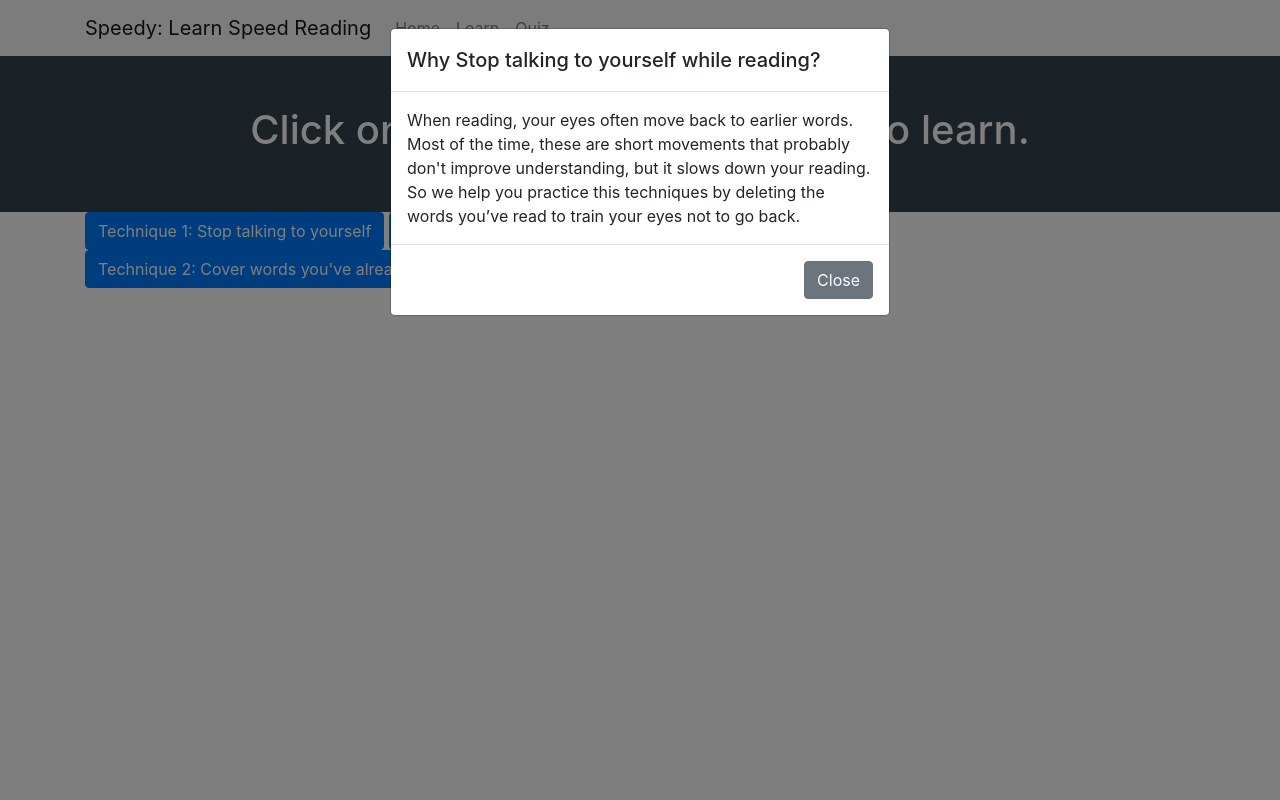
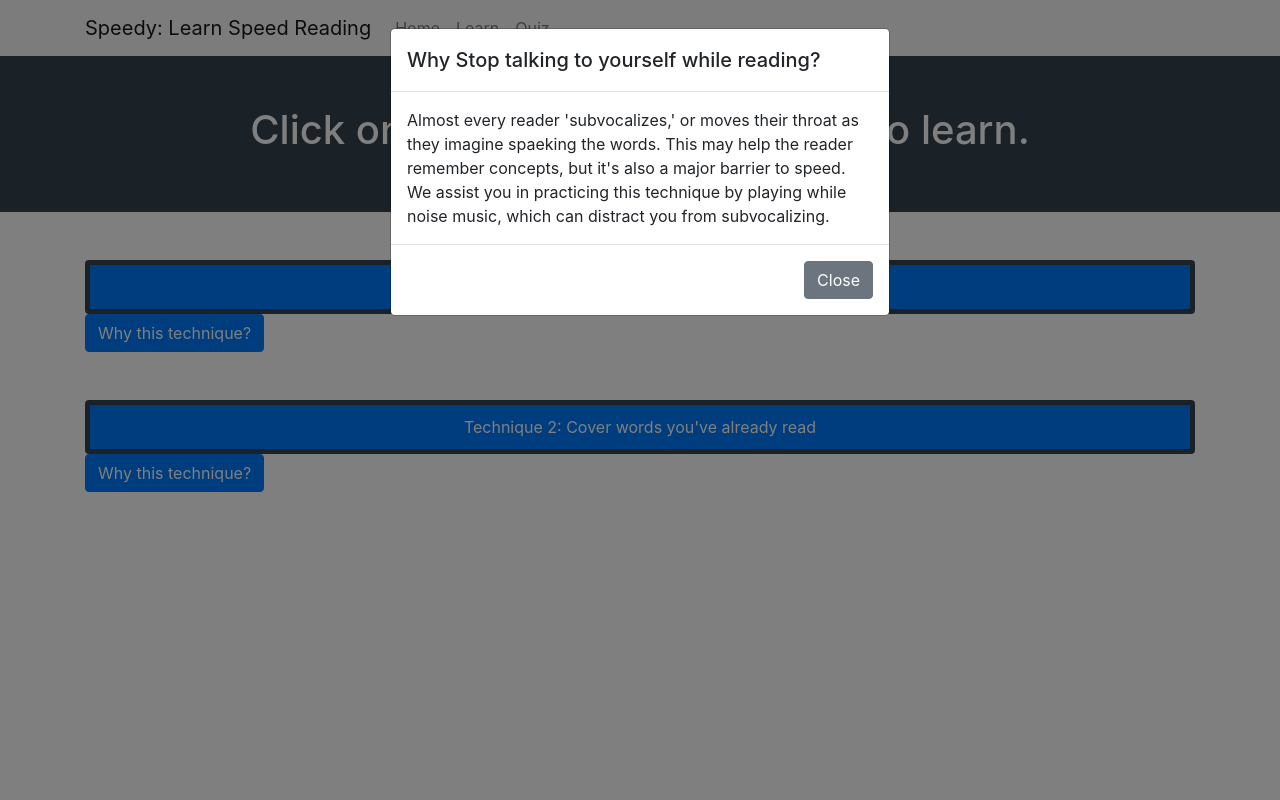
Before and after one commit to bigapple716/online-tutorial, a Flask app: page /learn in a window 1280 px wide, after a click on "Why this technique?". Run offline with Flask 2, Linux system fonts and the light colour scheme; some libraries are stand-ins or nearby versions.

Commit message:
Update Technique2.html and data.json

```diff
--- a/data/data.json
+++ b/data/data.json
@@ -12,5 +12,18 @@
       " Sunset is the time of day when our sky meets the outer space solar winds. There are blue, pink, and purple swirls, spinning and twisting, like clouds of balloons caught in a whirlwind. The sun moves slowly to hide behind the line of horizon, while the moon races to take its place in prominence atop the night sky. People slow to a crawl, entranced, fully forgetting the deeds that must still be done. There is a coolness, a calmness, when the sun does set."
     ]
   },
-  "why_this_tech_1": "When reading, your eyes often move back to earlier words. Most of the time, these are short movements that probably don't improve understanding, but it slows down your reading. So we help you practice this techniques by deleting the words you’ve read to train your eyes not to go back."
+
+
+  "reading": "Sunset is the time of day when our sky meets the outer space solar winds. There are blue, pink, and purple swirls, spinning and twisting, like clouds of balloons caught in a whirlwind. The sun moves slowly to hide behind the line of horizon, while the moon races to take its place in prominence atop the night sky. People slow to a crawl, entranced, fully forgetting the deeds that must still be done. There is a coolness, a calmness, when the sun does set. ",
+
+  "why_this_tech_1": "Almost every reader 'subvocalizes,' or moves their throat as they imagine spaeking the words. This may help the reader remember concepts, but it's also a major barrier to speed. We assist you in practicing  this technique by playing while noise music, which can distract you from subvocalizing.",
+
+  "why_this_tech_2": "When reading, your eyes often move back to earlier words. Most of the time, these are short movements that probably don't improve understanding, but it slows down your reading. So we help you practice this techniques by deleting the words you've read to train your eyes not to go back.",
+
+  "speed":{
+    "0.15": 60,
+    "0.25": 100,
+    "0.5": 200
+  }
+
 }
--- a/server.py
+++ b/server.py
@@ -46,7 +46,12 @@ def technique2_level():
 
 @app.route('/learn/technique2/<level>')
 def technique2(level):
-    return render_template('technique2.html')
+    with open('data/data.json', 'r') as f_data:
+        data = json.load(f_data)
+
+    reading = data["reading"]
+
+    return render_template('technique2.html', data=data, reading=reading, level = level)
 
 
 if __name__ == '__main__':
--- a/static/main.css
+++ b/static/main.css
@@ -31,3 +31,18 @@ html, body {
   width: 60%;
   padding: 10px;
 }
+
+.section{
+  border: 5px solid #36454F;
+  text-align: center;
+  margin: auto;
+  width: 100%;
+  padding: 10px;
+}
+
+.center {
+  position:relative;
+  left: 50%;
+  -ms-transform: translate(-50%, -50%);
+  transform: translate(-50%, -50%);
+}
--- a/templates/index.html
+++ b/templates/index.html
@@ -12,9 +12,10 @@
     <h1>Welcome to Speedy</h1>
     <h2>Learn techniques to increasing your reading speed</h2>
   </div>
+  <br><br><br>
   <div class="colored-background">
     <div class="container">
-      <a href="/learn" class="btn btn-primary">Start Learning</a>
+      <a href="/learn" class="btn btn-primary section">Start Learning</a>
     </div>
   </div>
   <br><br><br><br><br><br><br><br>
--- a/templates/layout.html
+++ b/templates/layout.html
@@ -26,7 +26,7 @@
 {#  <script type="text/javascript" src="{{ url_for('static', filename = 'layout.js') }}"></script>#}
   <link rel="stylesheet" href="{{ url_for('static', filename='main.css') }}">
 
-  <title>Sci-Fi Movies</title>
+  <title>Speedy: Learning Speeding Reading</title>
 </head>
 <body>
 
--- a/templates/learn.html
+++ b/templates/learn.html
@@ -12,20 +12,24 @@
   <div class="welcome">
     <h1>Click on the technique you want to learn.</h1>
   </div>
+  <br><br>
   <div class="colored-background">
     <div class="container">
       <div>
-        <a href="/learn/technique1/level" class="btn btn-primary">Technique 1: Stop talking to yourself</a>
+        <a href="/learn/technique1/level" class="btn btn-primary section">Technique 1: Stop talking to yourself</a>
 
         <!-- Button trigger modal -->
         <button type="button" class="btn btn-primary" data-toggle="modal" data-target="#why-this-tech-1">
           Why this technique?
         </button>
-
       </div>
+      <br><br>
       <div>
-        <a href="/learn/technique2/level" class="btn btn-primary">Technique 2: Cover words you've already read</a>
-        <button type="button" class="btn btn-outline-secondary">Why this technique?</button>
+        <a href="/learn/technique2/level" class="btn btn-primary section">Technique 2: Cover words you've already read</a>
+        <!-- Button trigger modal -->
+        <button type="button" class="btn btn-primary" data-toggle="modal" data-target="#why-this-tech-2">
+          Why this technique?
+        </button>
       </div>
     </div>
   </div>
@@ -49,4 +53,22 @@
     </div>
   </div>
 
+  <!-- Modal -->
+  <div class="modal fade" id="why-this-tech-2" tabindex="-1" role="dialog" aria-labelledby="why-this-tech-2-label"
+       aria-hidden="true">
+    <div class="modal-dialog" role="document">
+      <div class="modal-content">
+        <div class="modal-header">
+          <h5 class="modal-title" id="why-this-tech-2-label">Why Cover words you've already read?</h5>
+        </div>
+        <div class="modal-body">
+          {{ data.why_this_tech_2 }}
+        </div>
+        <div class="modal-footer">
+          <button type="button" class="btn btn-secondary" data-dismiss="modal">Close</button>
+        </div>
+      </div>
+    </div>
+    </div>
+
 {% endblock %}
```
Also changed, not shown: static/technique2.js (added, +44 -0 lines), templates/technique2.html (+34 -33 lines).
